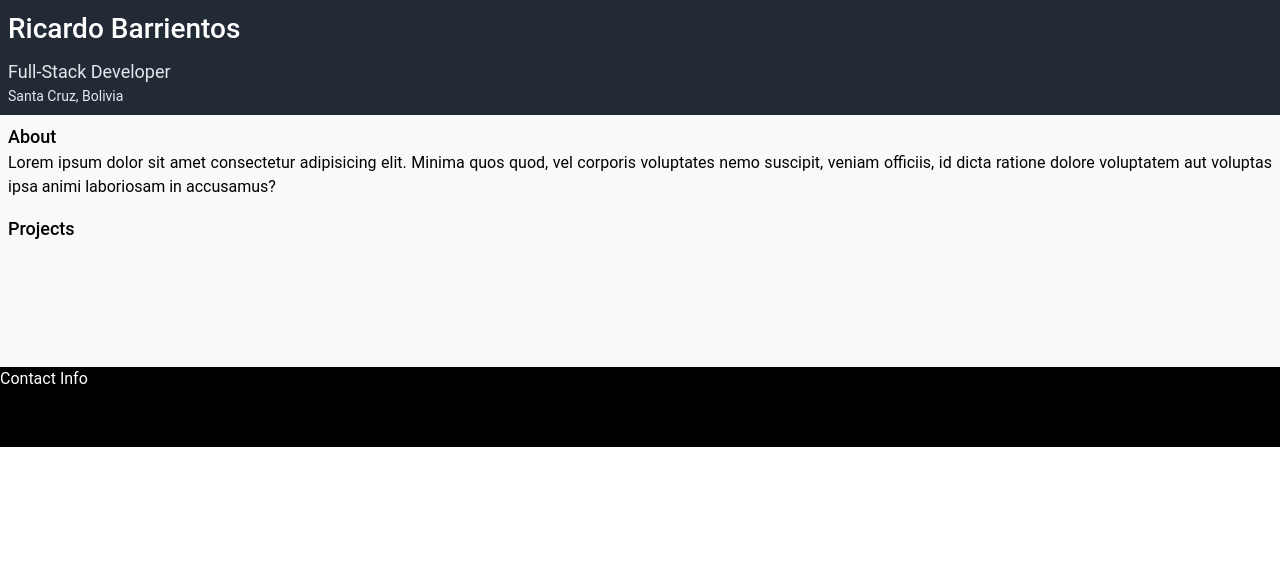
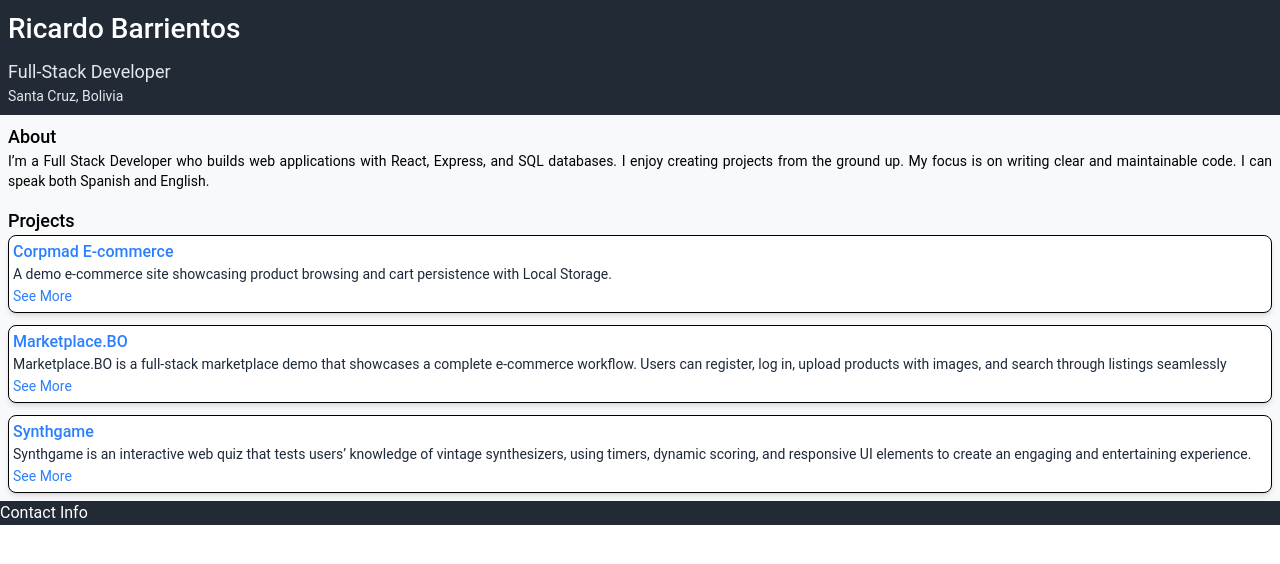
Before and after one commit to ricbm710/portfolio2025, a React (Vite) app: page / in a window 1280 px wide. Shown: the top 564 px of the page. Built offline with nearby package versions, Linux system fonts and the light colour scheme.

Commit message:
feat(projects): built project section with expandable cards

```diff
--- a/src/App.tsx
+++ b/src/App.tsx
@@ -1,4 +1,6 @@
+//rrd
 import { Route, Routes } from "react-router";
+//layout
 import Layout from "./Layout";
 
 const App = () => {
--- a/src/components/Footer.tsx
+++ b/src/components/Footer.tsx
@@ -1,7 +1,5 @@
-import React from "react";
-
 const Footer = () => {
-  return <div className="h-20 bg-black text-white">Contact Info</div>;
+  return <div className="bg-accent1 text-white">Contact Info</div>;
 };
 
 export default Footer;
--- /dev/null
+++ b/src/components/projects/ProjectCard.tsx
@@ -0,0 +1,60 @@
+//interface
+import type { Project } from "../../project_data/data";
+//hooks
+import { useState } from "react";
+
+type ProjectProps = {
+  project: Project;
+};
+
+const ProjectCard = ({ project }: ProjectProps) => {
+  const [expanded, setExpanded] = useState(false);
+  return (
+    <div className="p-1 border rounded-lg bg-white shadow-md transition-all duration-200">
+      <h4 className="text-[16px] font-medium">
+        <a
+          href={project.link}
+          target="_blank"
+          rel="noopener noreferrer"
+          className="text-blue-500 hover:underline"
+        >
+          {project.title}
+        </a>
+      </h4>
+      <h5 className="text-sm text-gray-800">{project.description}</h5>
+      {!expanded && (
+        <button
+          className="text-blue-500 hover:underline text-sm"
+          onClick={() => setExpanded(true)}
+        >
+          See More
+        </button>
+      )}
+      {expanded && (
+        <div className="mt-1 p-2">
+          <h4 className="text-sm font-medium mb-1">Tools:</h4>
+          {Object.entries(project.tech).map(([category, techList], id) => (
+            <div key={id}>
+              <span className="text-sm font-medium text-gray-800">
+                {category}:
+              </span>{" "}
+              <span className="text-sm text-gray-800">
+                {techList.join(", ")}
+              </span>
+            </div>
+          ))}
+        </div>
+      )}
+      {expanded && (
+        <button
+          className="text-blue-500 hover:underline text-sm"
+          onClick={() => setExpanded(false)}
+        >
+          See Less
+        </button>
+      )}
+    </div>
+  );
+};
+
+export default ProjectCard;
--- a/src/pages/Home.tsx
+++ b/src/pages/Home.tsx
@@ -1,17 +1,26 @@
+//project data
+import ProjectCard from "../components/projects/projectCard";
+import { projects } from "../project_data/data";
+
 const Home = () => {
   return (
     <>
       <div className="bg-light-bg p-2">
         <h3 className="text-lg font-medium">About</h3>
-        <p className="text-justify">
-          Lorem ipsum dolor sit amet consectetur adipisicing elit. Minima quos
-          quod, vel corporis voluptates nemo suscipit, veniam officiis, id dicta
-          ratione dolore voluptatem aut voluptas ipsa animi laboriosam in
-          accusamus?
+        <p className="text-justify text-sm">
+          I’m a Full Stack Developer who builds web applications with React,
+          Express, and SQL databases. I enjoy creating projects from the ground
+          up. My focus is on writing clear and maintainable code. I can speak
+          both Spanish and English.
         </p>
       </div>
-      <div className="h-40 bg-light-bg p-2">
+      <div className=" bg-light-bg p-2">
         <h3 className="text-lg font-medium">Projects</h3>
+        <div className="flex flex-col gap-3">
+          {projects.map((project, id) => (
+            <ProjectCard key={id} project={project} />
+          ))}
+        </div>
       </div>
     </>
   );
--- /dev/null
+++ b/src/project_data/data.ts
@@ -0,0 +1,79 @@
+export interface Project {
+  id: number;
+  title: string;
+  description: string;
+  features: string[];
+  tech: {
+    [key: string]: string[]; // flexible keys, values must be arrays of strings
+  };
+  link: string;
+  repo: string;
+  image?: string;
+  type?: string;
+}
+
+export const projects: Project[] = [
+  {
+    id: 1,
+    title: "Corpmad E-commerce",
+    description:
+      "A demo e-commerce site showcasing product browsing and cart persistence with Local Storage.",
+    features: [
+      "Built product catalog from a static data file",
+      "Implemented shopping cart using Local Storage",
+    ],
+    tech: {
+      Frontend: ["React", "Vite"],
+      Routing: ["React Router"],
+      Styling: ["Bootstrap"],
+      Notifications: ["Toastify"],
+      Deployment: ["GitHub Pages"],
+    },
+    link: "https://ricbm710.github.io/corpmad4/",
+    repo: "https://github.com/ricbm710/corpmad4",
+  },
+  {
+    id: 2,
+    title: "Marketplace.BO",
+    description:
+      "Marketplace.BO is a full-stack marketplace demo that showcases a complete e-commerce workflow. Users can register, log in, upload products with images, and search through listings seamlessly",
+    features: [
+      "Developed a full-stack marketplace enabling user registration, authentication, product uploads with images, and search functionality.",
+      "Developed frontend with React, Tailwind, and backend with Node.js, Express, PostgreSQL.",
+      "Implemented user authentication with JWT and image handling via Cloudinary",
+    ],
+    tech: {
+      Frontend: ["React", "Vite"],
+      Routing: ["React Router"],
+      Styling: ["Tailwind"],
+      Backend: ["Express", "Axios"],
+      Authentication: ["JWT"],
+      ImageStorage: ["Cloudinary"],
+      Database: ["PostgreSQL"],
+      Deployment: ["Netlify", "Fly.io"],
+    },
+    link: "https://marketplacebo.netlify.app/",
+    repo: "https://github.com/ricbm710/Marketplace.BO",
+  },
+  {
+    id: 3,
+    title: "Synthgame",
+    description:
+      "Synthgame is an interactive web quiz that tests users’ knowledge of vintage synthesizers, using timers, dynamic scoring, and responsive UI elements to create an engaging and entertaining experience.",
+    features: [
+      "Built an interactive web game challenging users to identify randomized vintage synthesizers by manufacturer and model",
+      "Implemented score tracking in a PostgreSQL database",
+      "Built frontend with React, TypeScript, and Tailwind, focusing on dynamic UI rendering and responsive design",
+    ],
+    tech: {
+      Frontend: ["React", "Vite"],
+      Routing: ["React Router"],
+      Styling: ["Tailwind"],
+      Backend: ["Express", "Axios"],
+      Database: ["PostgreSQL"],
+      Deployment: ["Netlify", "Fly.io"],
+    },
+    link: "https://synthgame.netlify.app/",
+    repo: "https://github.com/ricbm710/synth-game-frontend",
+  },
+];
```
